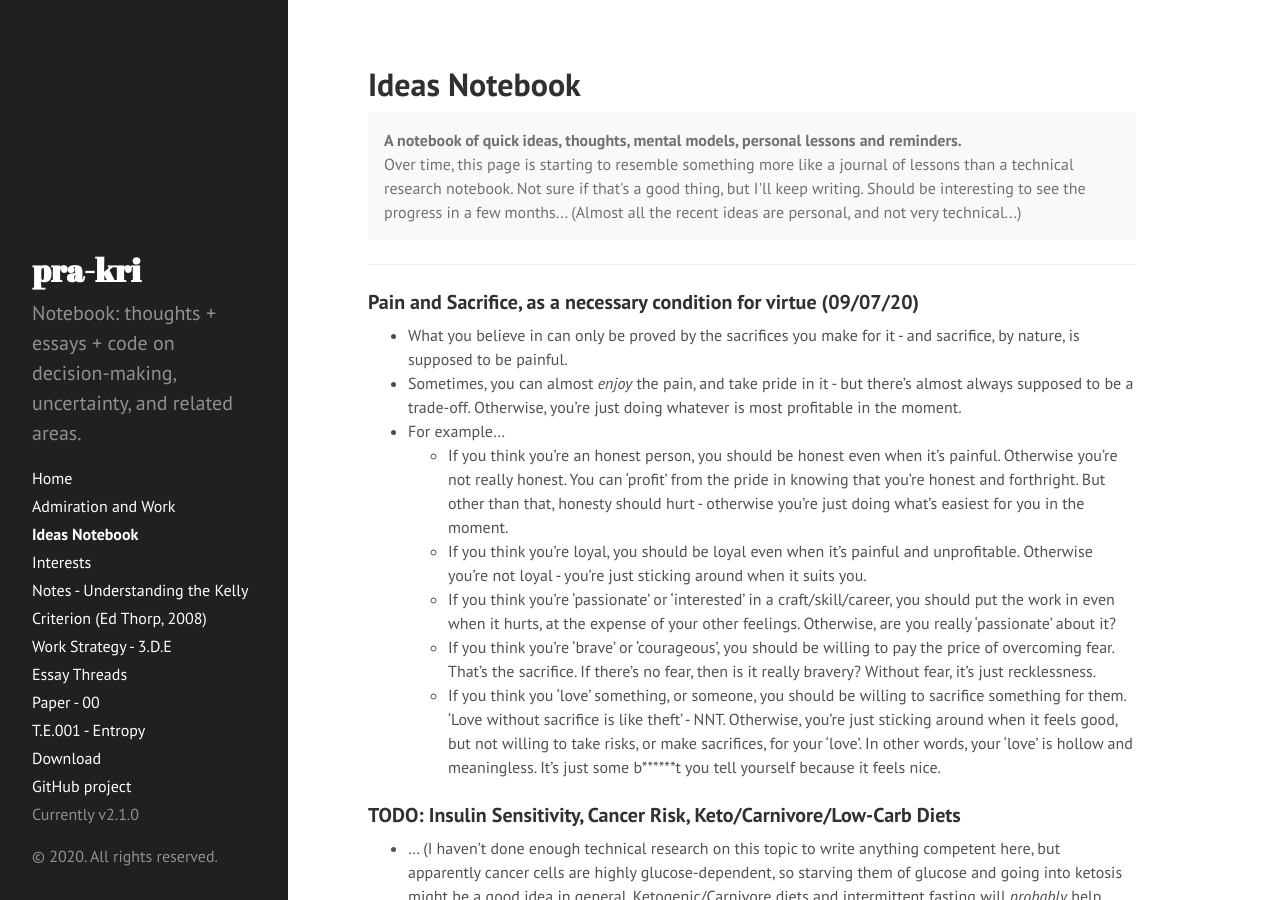
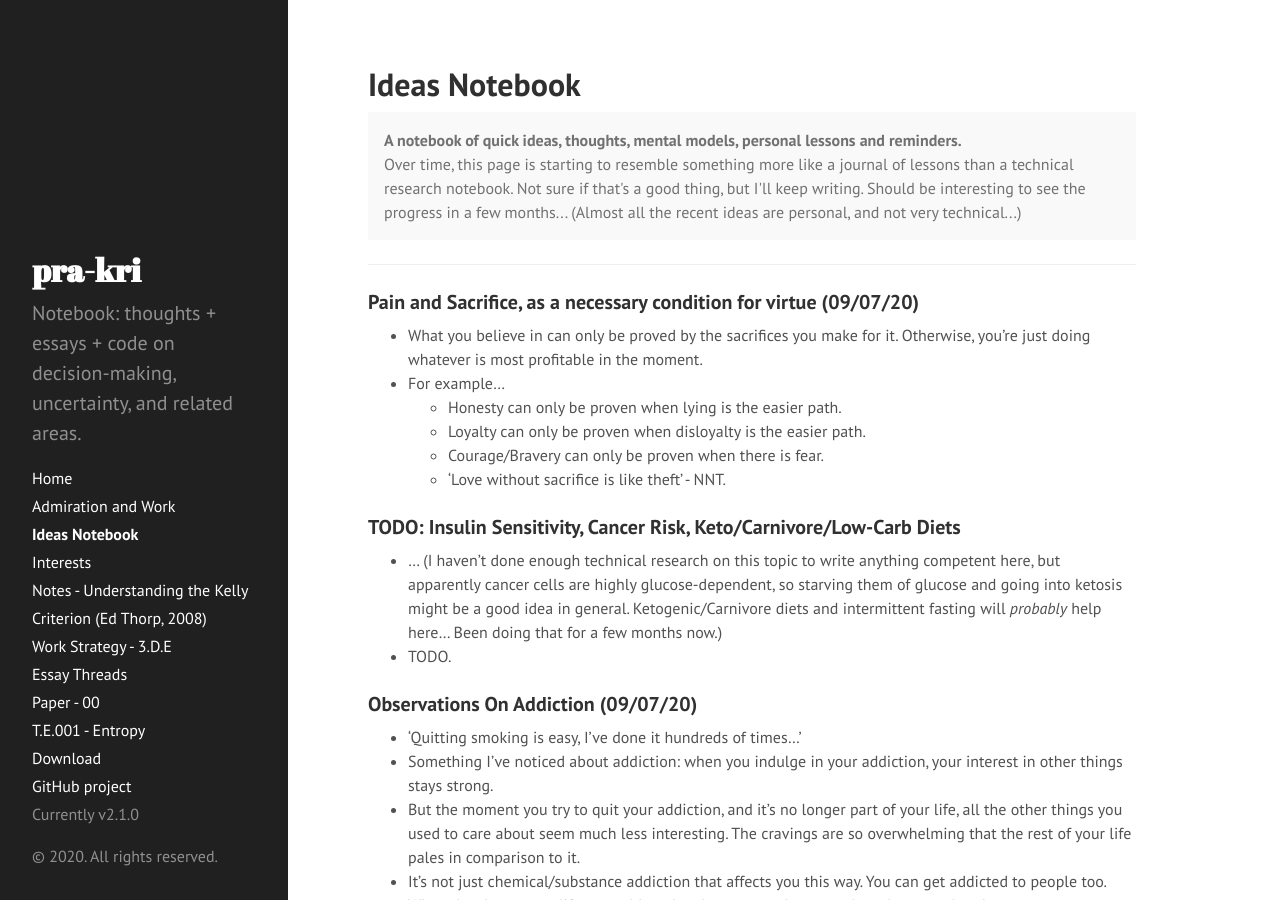
Before and after one commit to pra-kri/pra-kri.github.io, a Jekyll site: the page built from IdeasNotebook.md, in a window 1280 px wide and 900 px high. Built offline with Jekyll 4.4.1, drawn with Linux system fonts in a browser that asks for light colours.

Commit message:
Update IdeasNotebook.md

```diff
--- a/IdeasNotebook.md
+++ b/IdeasNotebook.md
@@ -12,14 +12,12 @@ title: Ideas Notebook
 ---
 
 ### Pain and Sacrifice, as a necessary condition for virtue (09/07/20)
-* What you believe in can only be proved by the sacrifices you make for it - and sacrifice, by nature, is supposed to be painful.
-* Sometimes, you can almost *enjoy* the pain, and take pride in it - but there's almost always supposed to be a trade-off. Otherwise, you're just doing whatever is most profitable in the moment.
+* What you believe in can only be proved by the sacrifices you make for it. Otherwise, you're just doing whatever is most profitable in the moment.
 * For example...
-    * If you think you're an honest person, you should be honest even when it's painful. Otherwise you're not really honest. You can 'profit' from the pride in knowing that you're honest and forthright. But other than that, honesty should hurt - otherwise you're just doing what's easiest for you in the moment.
-    * If you think you're loyal, you should be loyal even when it's painful and unprofitable. Otherwise you're not loyal - you're just sticking around when it suits you.
-    * If you think you're 'passionate' or 'interested' in a craft/skill/career, you should put the work in even when it hurts, at the expense of your other feelings. Otherwise, are you really 'passionate' about it?
-    * If you think you're 'brave' or 'courageous', you should be willing to pay the price of overcoming fear. That's the sacrifice. If there's no fear, then is it really bravery? Without fear, it's just recklessness.
-    * If you think you 'love' something, or someone, you should be willing to sacrifice something for them. 'Love without sacrifice is like theft' - NNT. Otherwise, you're just sticking around when it feels good, but not willing to take risks, or make sacrifices, for your 'love'. In other words, your 'love' is hollow and meaningless. It's just some b\*\*\*\*\*\*t  you tell yourself because it feels nice.
+    * Honesty can only be proven when lying is the easier path.
+    * Loyalty can only be proven when disloyalty is the easier path.
+    * Courage/Bravery can only be proven when there is fear.
+    * 'Love without sacrifice is like theft' - NNT.
 
 ### TODO: Insulin Sensitivity, Cancer Risk, Keto/Carnivore/Low-Carb Diets
 * ... (I haven't done enough technical research on this topic to write anything competent here, but apparently cancer cells are highly glucose-dependent, so starving them of glucose and going into ketosis might be a good idea in general. Ketogenic/Carnivore diets and intermittent fasting will *probably* help here... Been doing that for a few months now.)
```
